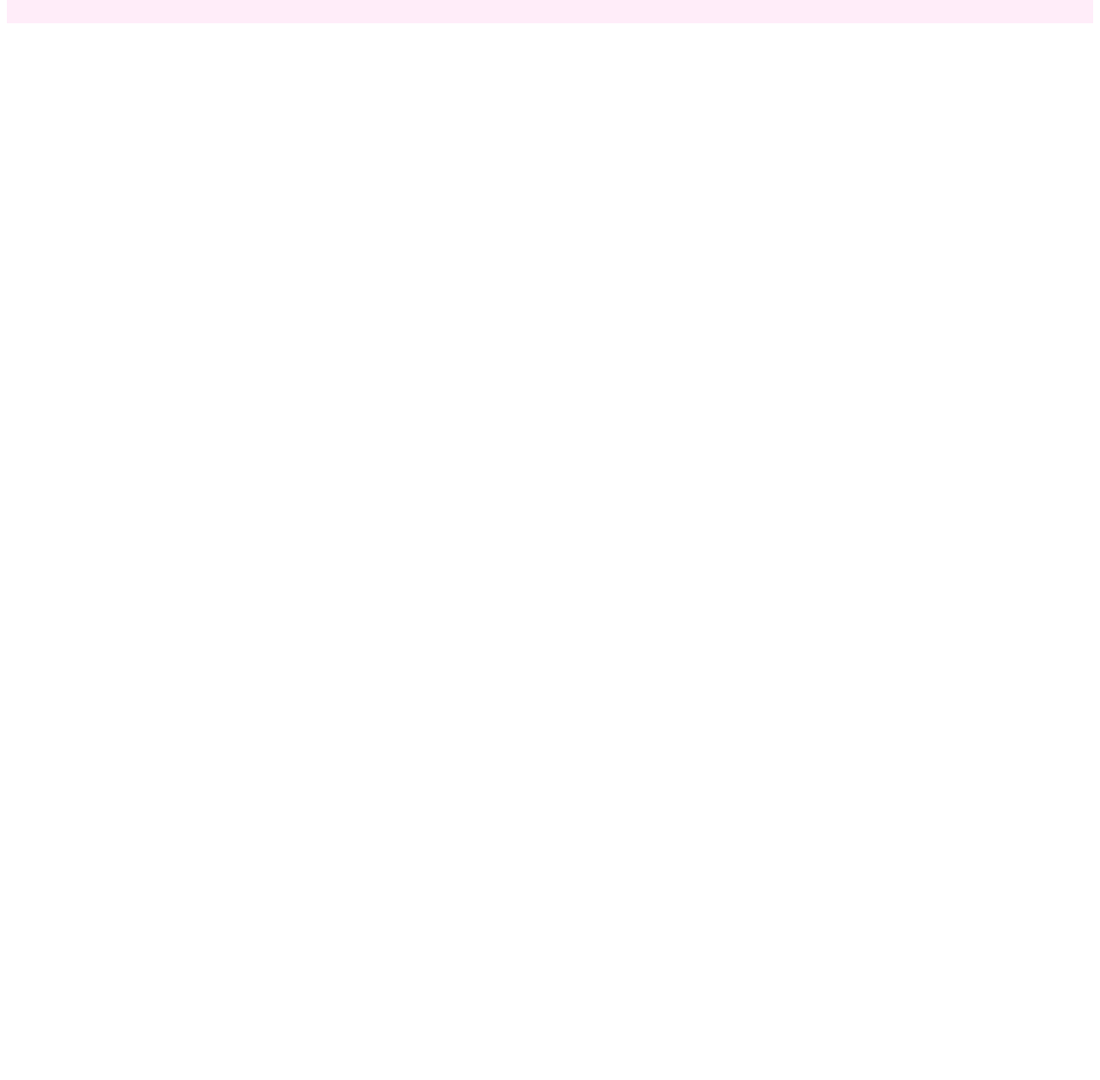
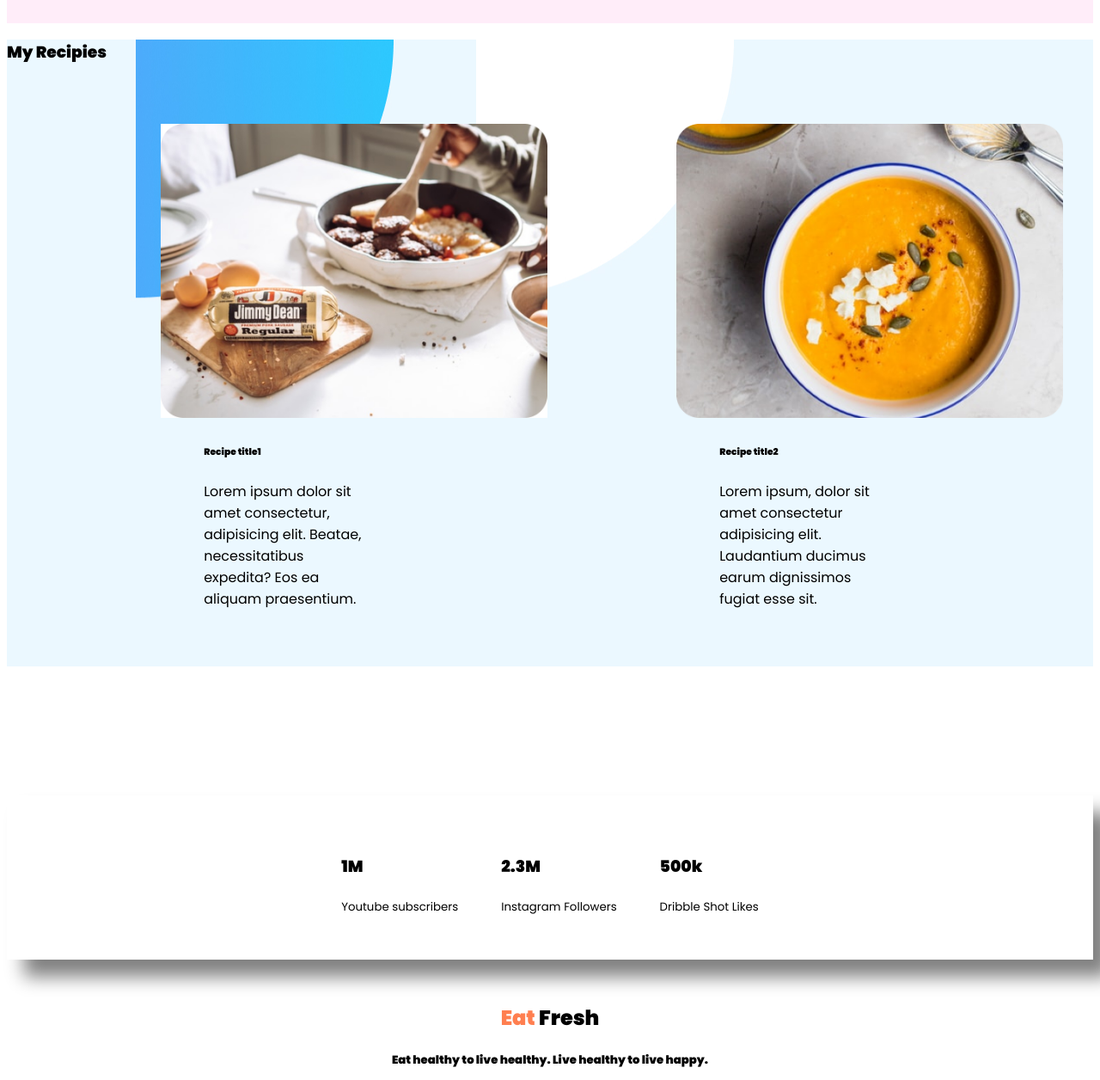
Before and after one commit to Shariyer/Food-website-trail, a plain HTML site: page index.html in a window 1280 px wide. Shown: the part 1144-2400 px from the top of the page at 86% size. Before the commit the page ends 1179 px from the top, so only its background shows below. Drawn offline with Linux system fonts and the light colour scheme.

Commit message:
3 section done problem food img shadow

```diff
--- a/index.html
+++ b/index.html
@@ -11,7 +11,7 @@
     <link rel="stylesheet" href="style.css">
 </head>
 <body>
-  <section>
+  <section class="flexible-container">
     <div class="width">
         <h1><span class="headingcolor">Skip</span> The Diet,</h1>
       <h1>Just Eat Healthy</h1>
@@ -24,7 +24,7 @@
         <img src="Group 8448.png" alt="">
       </div>
   </section>
-  <section>
+  <section class="flexible-container">
     <div class="width">
         <img src="images/female/Group 8425.png" alt="">
     </div>
@@ -34,5 +34,44 @@
         <button class="orderbutton">Contact Me</button>
     </div>
   </section>
+
+  <section class="recepies-section">
+    <div>
+      <h3 class="heading-recipies">My Recipies</h3>
+    </div>
+    <div class="image-width">
+        <div class="recepi-image margin">
+          <img src="images/food/Project Cover.jpg" alt="">
+          <h6 class="item-description">Recipe title1</h6>
+          <p class="item-description">Lorem ipsum dolor sit amet consectetur, adipisicing elit. Beatae, necessitatibus expedita? Eos ea aliquam praesentium.</p>
+        </div>
+
+
+        <div class="recepi-image margin">
+          <img src="images/food/Project Cover.png" alt="">
+          <h6 class="item-description">Recipe title2</h6>
+          <p class="item-description">Lorem ipsum, dolor sit amet consectetur adipisicing elit. Laudantium ducimus earum dignissimos fugiat esse sit.</p>
+        </div>
+    </div>
+
+  </section>
+  <section class="footer-section">
+    <div >
+      <h3>1M</h3>
+      <small>Youtube subscribers</small>
+    </div>
+    <div class="margin">
+      <h3>2.3M</h3>
+      <small>Instagram Followers</small>
+    </div>
+    <div >
+      <h3>500k</h3>
+      <small>Dribble Shot Likes</small>
+    </div>
+  </section>
 </body>
+<footer class="footer">
+  <h2><span class="headingcolor">Eat</span> Fresh</h2>
+  <h5>Eat healthy to live healthy. Live healthy to live happy.</h5>
+</footer>
 </html>
--- a/style.css
+++ b/style.css
@@ -18,7 +18,7 @@ h1{
     margin-left: 250px;
     color: white;
 }
-section{
+.flexible-container{
     display: flex;
     background-image: url(images/shapes/Frame\ 59.jpg);
     background-repeat: no-repeat;
@@ -33,4 +33,48 @@ section img{
     width: 90%;
     height: auto;
     margin-left: 250px;
+
 }
+.image-width{
+    width: 60%;
+    display: flex;
+    align-items: center;
+    justify-content: center;
+    margin-left: 100px;
+
+}
+.recepi-image{
+    align-items: center;
+    justify-content: center;
+
+}
+.item-description{
+    margin-left: 300px;
+    padding-right: 2px;
+    text-align: left;
+
+}
+.recepies-section{
+    background-image: url(images/shapes/Frame\ 57.jpg);
+    background-repeat: no-repeat;
+    margin-bottom: 150px;
+
+}
+.footer-section{
+
+    display: flex;
+
+    align-items: center;
+    justify-content: center;
+    box-shadow: 20px 20px 20px gray;
+    margin-bottom: 50px;
+
+}
+footer{
+    text-align: center;
+    justify-content: center;
+
+}
+.margin{
+    margin: 50px;
+}
```
